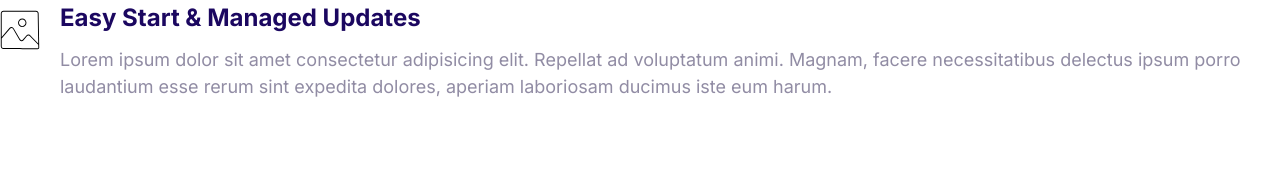
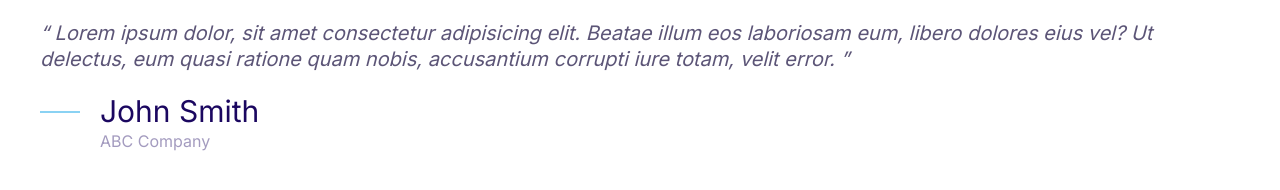
Before and after one commit to zblfly/moshify, a plain HTML site: page index.html in a window 1280 px wide. Drawn offline with Linux system fonts and the light colour scheme.

Commit message:
人物引言组件

```diff
--- a/css/styles.css
+++ b/css/styles.css
@@ -4,6 +4,7 @@
     --color-accent: #ff3400;
     --color-headings: #1b0760;
     --color-body: #918ca4;
+    --color-body-dadrker:#5c5577;
     --color-border: #ccc;
     --border-radius: 30px;
 }
@@ -390,3 +391,53 @@ a{
 .media__image  {
     margin-top: 1rem;
 }
+
+/*Quotes*/
+.quote {
+    font-size: 3rem;
+    font-style: italic;
+    color: var(--color-body-dadrker);
+    line-height: 1.3;
+}
+
+.quote__text::before {
+    content: open-quote;
+}
+
+.quote__text::after {
+    content: close-quote;
+}
+
+.quote .quoter__author {
+    /* margin-top: 10px; */
+    font-size: 3rem;
+    font-weight: 500;
+    font-style: normal;
+    margin-bottom: 0;
+}
+
+.quote__organization {
+    color: var(--color-headings);
+    opacity: .4;
+    font-size: 2rem;
+    font-style: normal;
+}
+
+.quote__line {
+    position: relative;
+    bottom: 10px;
+}
+
+@media screen and (min-width: 1024px) {
+    .quote {
+        font-size: 2rem;
+    }
+
+    .quote__author {
+        font-size: 2.4rem;
+    }
+
+    .quote__organization {
+        font-size: 1.6rem;
+    }
+}
--- a/index.html
+++ b/index.html
@@ -13,18 +13,23 @@
     <title>Document</title>
 </head>
 <body>
+   <blockquote class="quote">
+        <p class="quote__text">
+            Lorem ipsum dolor, sit amet consectetur adipisicing elit. Beatae illum eos laboriosam eum, libero dolores eius vel? Ut delectus, eum quasi ratione quam nobis, accusantium corrupti iure totam, velit error.
+        </p>
+        <footer>
             <div class="media">
                 <div class="media__image">
-            <svg class="icon">
-                    <use xlink:href="images/sprite.svg#snap"></use>
+                    <svg class="icon icon--primary quote__line">
+                            <use xlink:href="images/sprite.svg#line"></use>
                     </svg>
                 </div>
                 <div class="media__body">
-            <h3 class="media__title">Easy Start & Managed Updates</h3>
-            <p>
-                Lorem ipsum dolor sit amet consectetur adipisicing elit. Repellat ad voluptatum animi. Magnam, facere necessitatibus delectus ipsum porro laudantium esse rerum sint expedita dolores, aperiam laboriosam ducimus iste eum harum.
-            </p>
+                    <h3 class="media__title quoter__author">John Smith</h3>
+                    <p class="quote__organization">ABC Company</p>
                 </div>
             </div>
+        </footer>
+   </blockquote>
 </body>
 </html>
```
Lines whose indentation alone changed are shown as unchanged.
